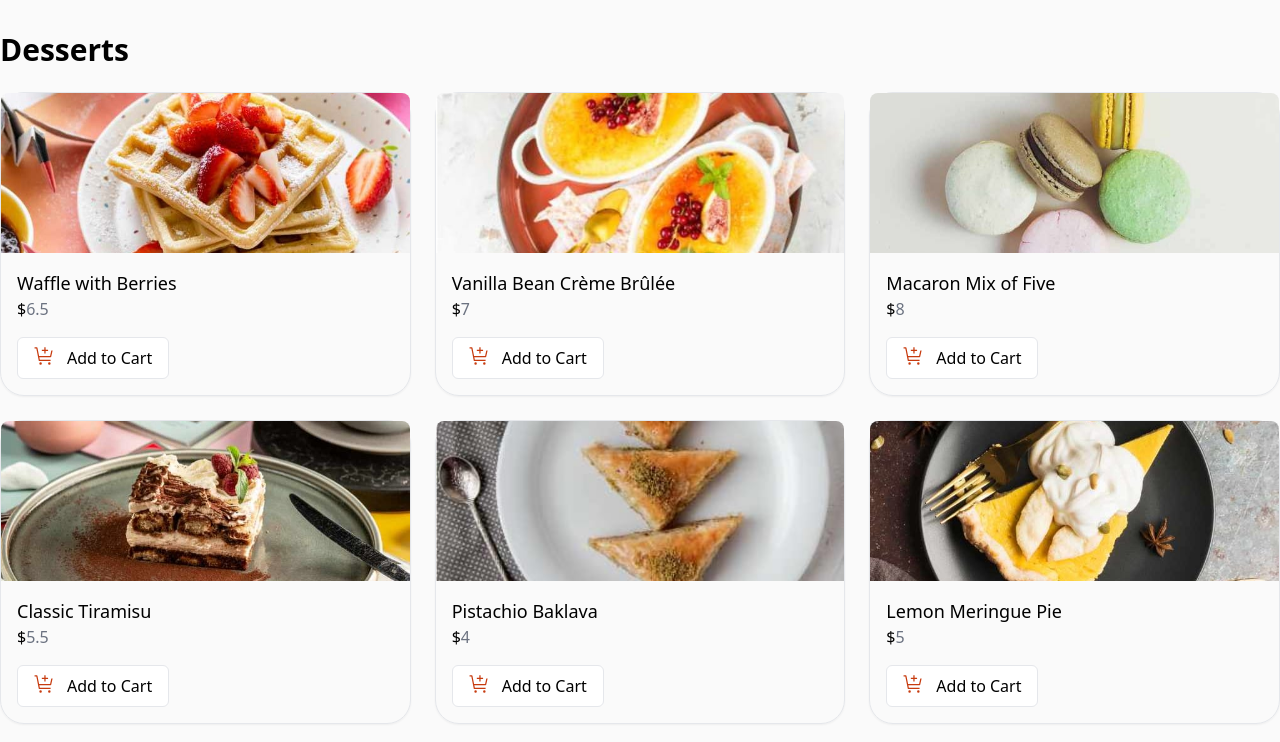
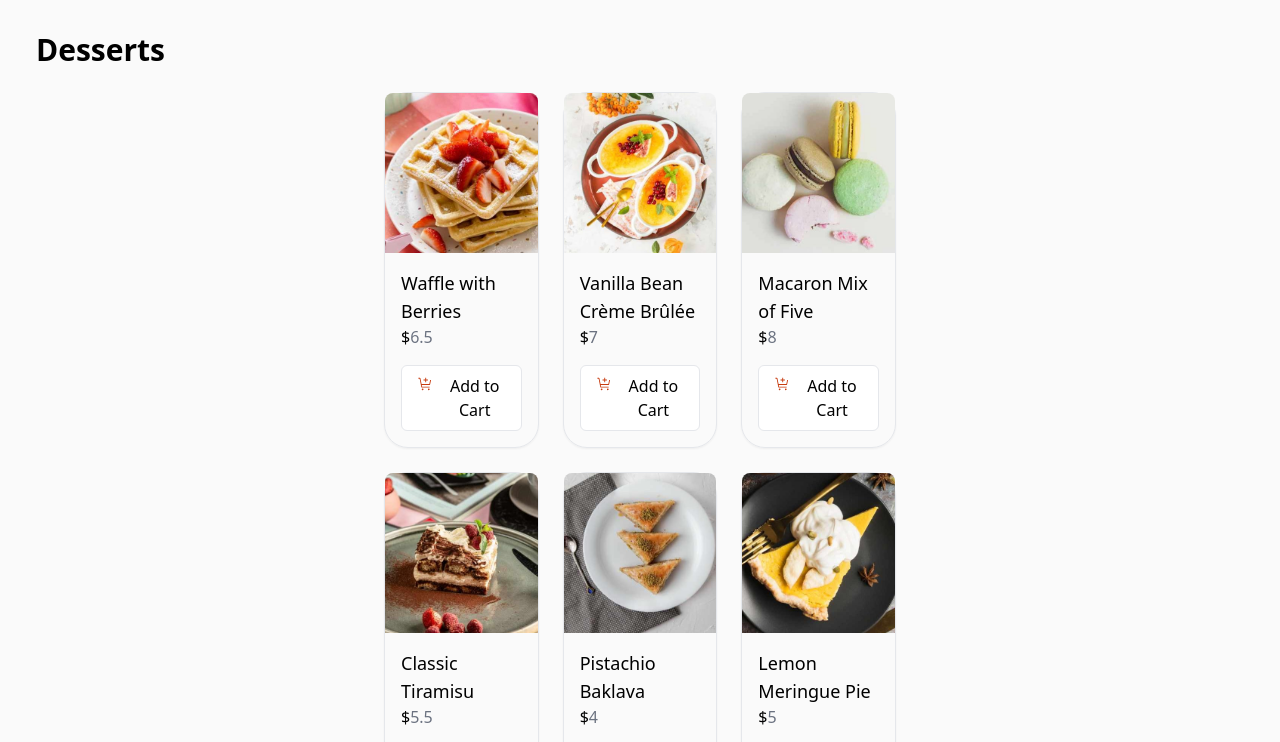
Before and after one commit to Ayubola03/last-project, a website: page src/index.html in a window 1280 px wide. Shown: the top 742 px of the page. Drawn offline with nearby package versions, Linux system fonts and the light colour scheme.

Commit message:
ayub last last

```diff
--- a/src/index.html
+++ b/src/index.html
@@ -9,9 +9,9 @@
 </head>
 <body class="bg-neutral-50 font-sans flex ">
   <div class="container mx-auto py-8 " x-data="cartApp() ">
-    <h1 class="text-3xl font-bold mb-6 flex">Desserts</h1>
+    <h1 class="text-3xl font-bold mb-6 flex ml-9">Desserts</h1>
 
-    <div class="grid sm:grid-cols-1 md:grid-cols-2 lg:grid-cols-3 gap-6">
+    <div class="grid sm:grid-cols-1 md:grid-cols-2 lg:grid-cols-3 gap-6 mx-24 lg:mx-96">
       <!-- Example Dessert Item -->
       <template x-for="item in items" :key="item.id">
         <div class="border rounded-3xl shadow-sm  ">
@@ -78,7 +78,7 @@
 </div>
 
 <!-- Order Confirmation Modal -->
-<div class="fixed inset-0 bg-black bg-opacity-50 flex items-center justify-center" x-show="orderConfirmed">
+<div class="fixed inset-0 bg-black bg-opacity-50 flex items-center justify-center " x-show="orderConfirmed">
   <div class="bg-white p-8 rounded-lg shadow-lg text-center">
     <svg width="48" height="48" viewBox="0 0 48 48" fill="none" xmlns="http://www.w3.org/2000/svg">
         <path d="M21 32.121L13.5 24.6195L15.6195 22.5L21 27.879L32.3775 16.5L34.5 18.6225L21 32.121Z" fill="#1EA575"/>
```
Also changed, not shown: src/output.css.
